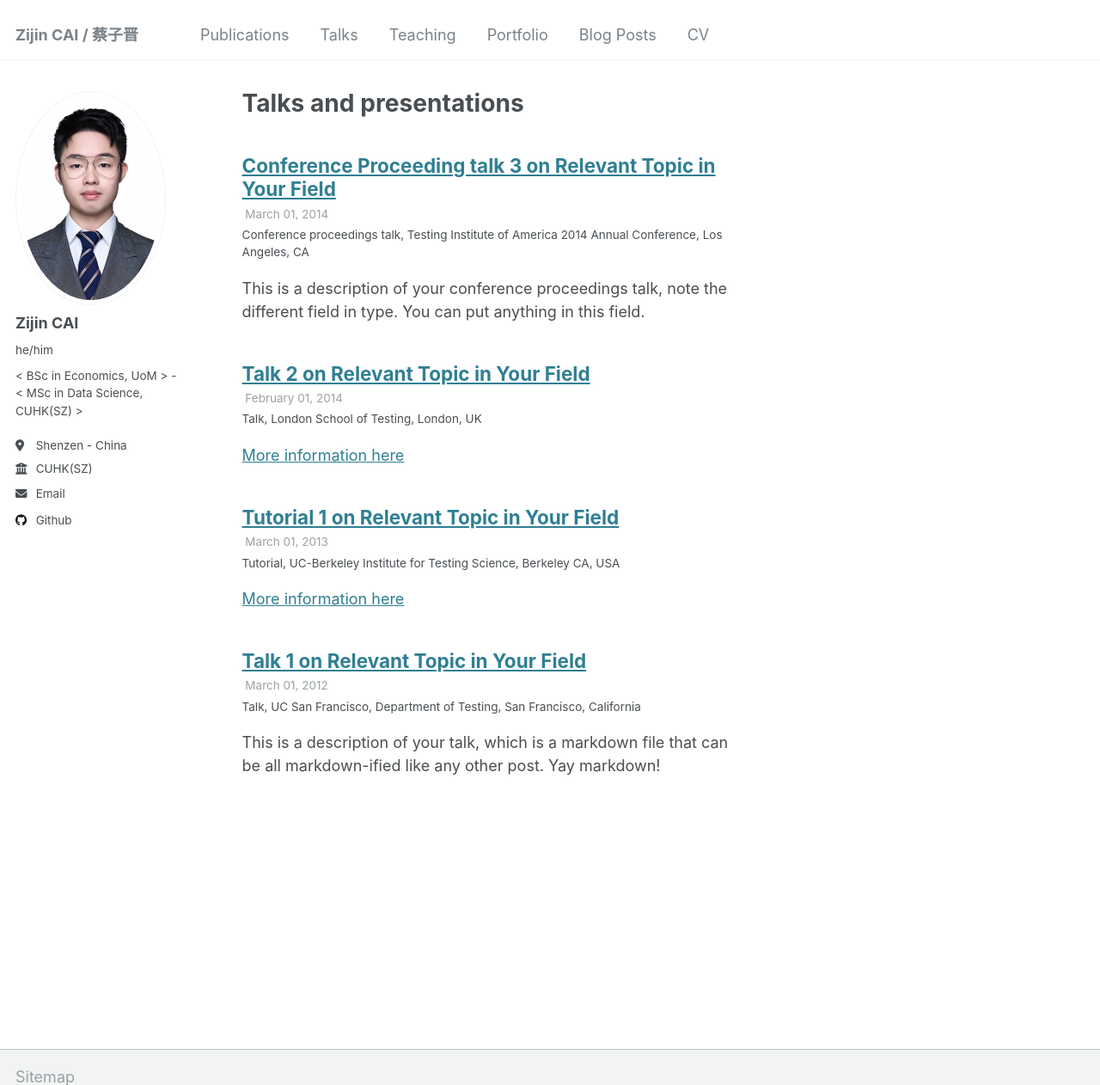
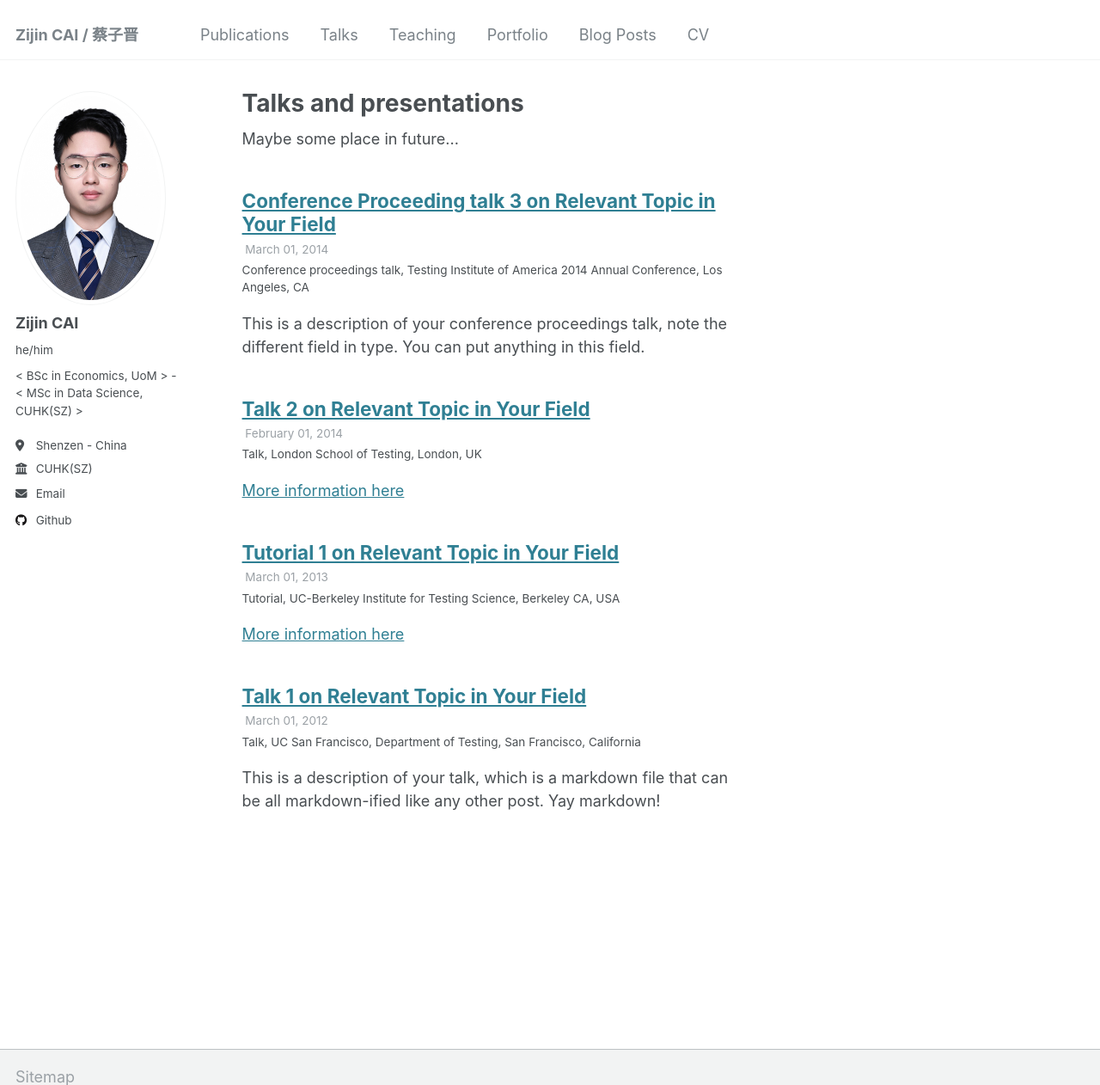
Before and after one commit to CAI991108/CAI991108.github.io, a Jekyll site: the page built from _pages/talks.html, in a window 1280 px wide and 1384 px high, cut to the strip 0-1262 px from the top of the window. Shown: the whole strip at 86% size. Built offline with Jekyll 4.4.1, drawn with Linux system fonts in a browser that asks for light colours.

Commit message:
Update talks.html

```diff
--- a/_pages/talks.html
+++ b/_pages/talks.html
@@ -4,6 +4,8 @@ title: "Talks and presentations"
 permalink: /talks/
 author_profile: true
 ---
+
+Maybe some place in future...
 
 {% if site.talkmap_link == true %}
 
```
